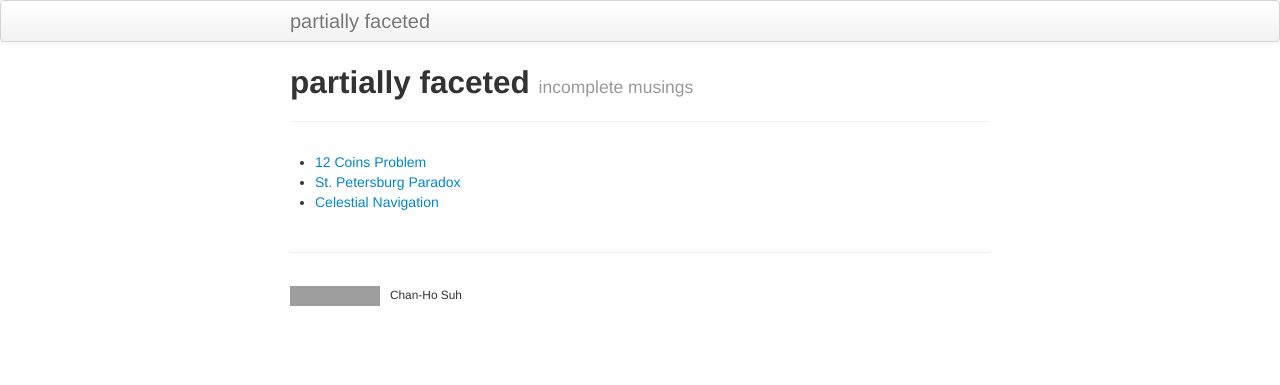
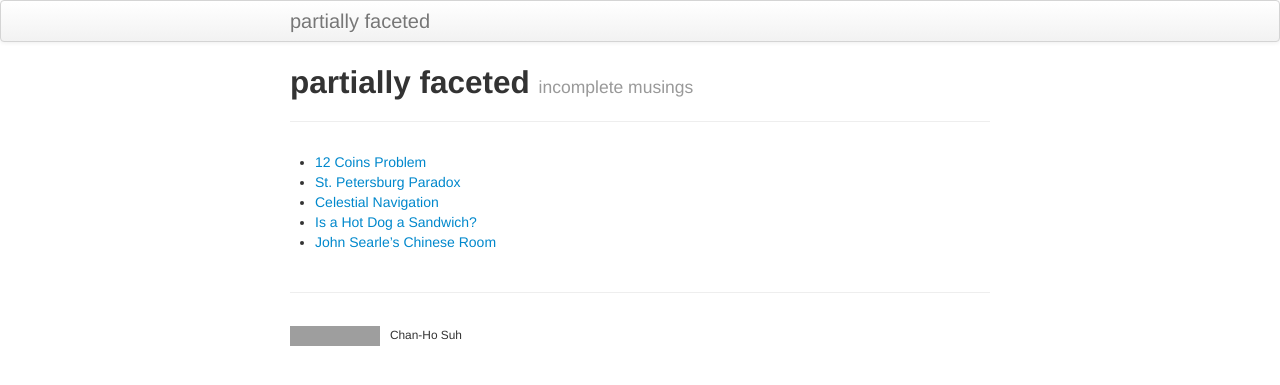
Before and after one commit to chanhosuh/chanhosuh.github.io, a Jekyll site: the page built from index.md, in a window 1280 px wide. Shown: the top 385 px of the page. Built offline with Jekyll 4.4.1, drawn with Linux system fonts in a browser that asks for light colours; grey boxes are pictures that could not be loaded.

Commit message:
update index

```diff
--- a/index.md
+++ b/index.md
@@ -7,5 +7,7 @@ description:
 
 
 - [12 Coins Problem](pages/12_coins_problem.html)
-- [St. Petersburg Paradox](pages/St_Petersburg_Paradox.html)
-- [Celestial Navigation](Celestial_Navigation.html)
+- [St. Petersburg Paradox](pages/st_petersburg_paradox.html)
+- [Celestial Navigation](celestial_navigation.html)
+- [Is a Hot Dog a Sandwich?](hotdog_sandwich.html)
+- [John Searle's Chinese Room](chinese_room.html)
```
